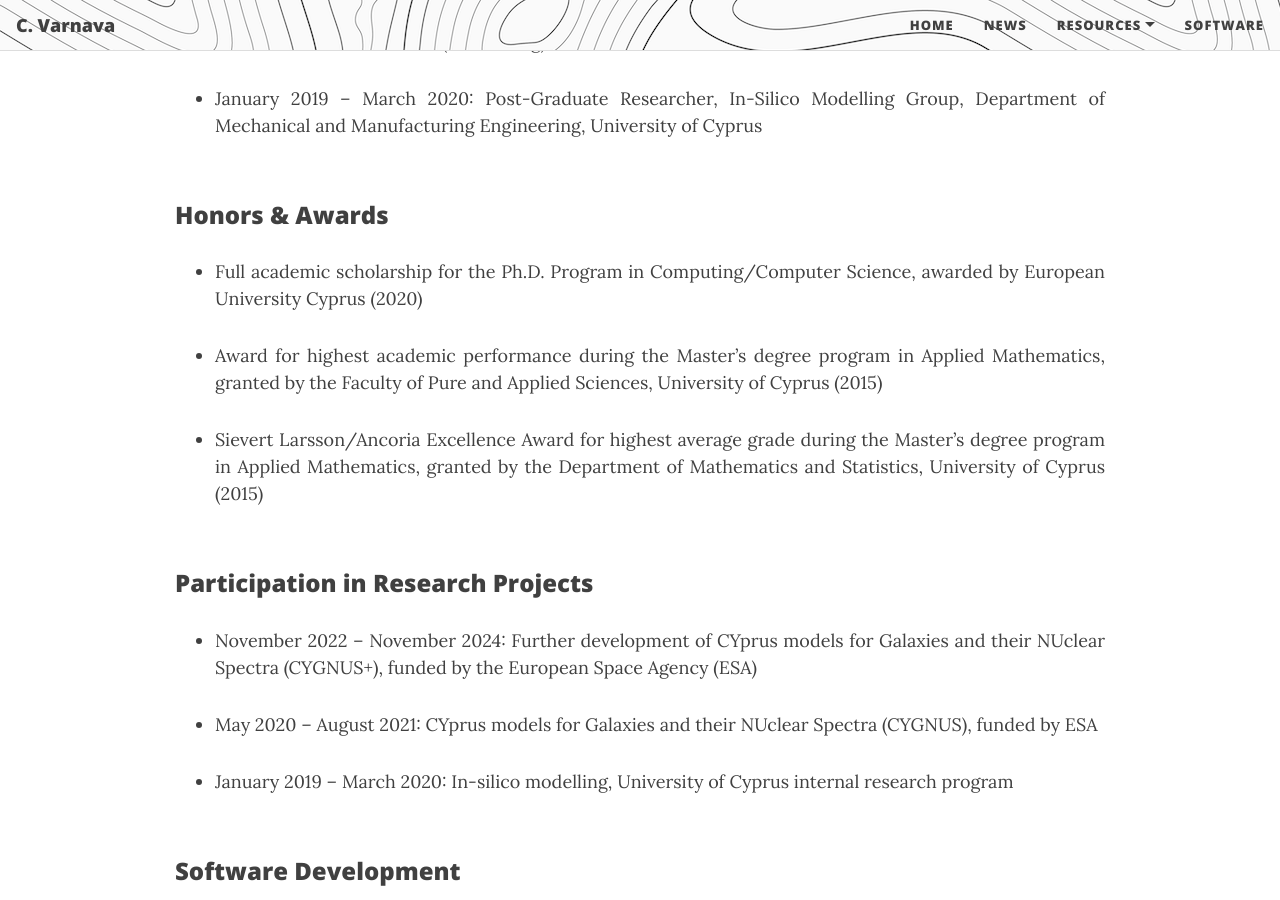
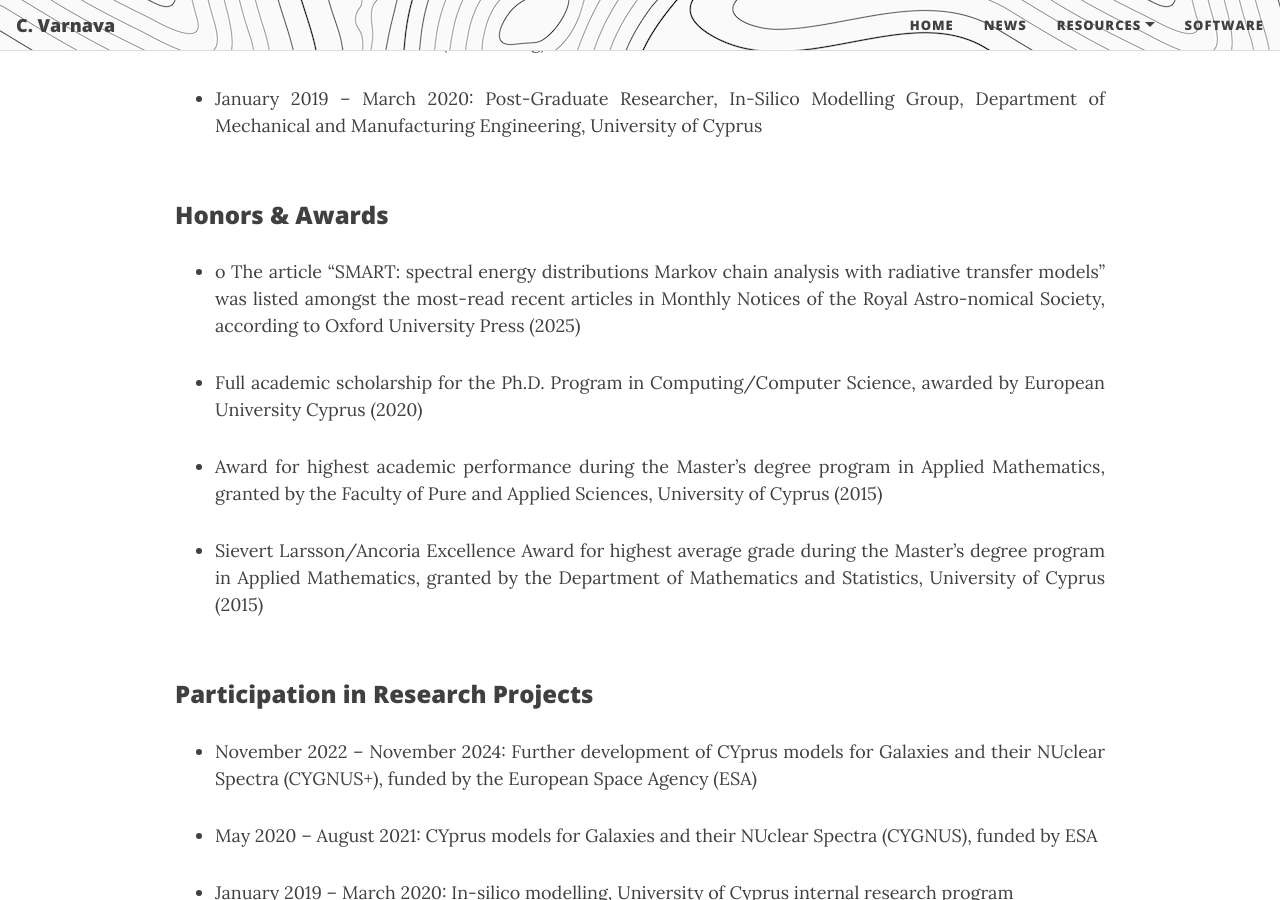
Before and after one commit to ch-var/ch-var.github.io, a Jekyll site: the page built from cv.html, in a window 1280 px wide and 900 px high, scrolled down 1122 px. Built offline with Jekyll 4.4.1, drawn with Linux system fonts in a browser that asks for light colours; formulas are drawn with MathJax 3.

Commit message:
Update cv.html

```diff
--- a/cv.html
+++ b/cv.html
@@ -49,6 +49,8 @@
 <br>
 <p style="font-family: var(--header-font); font-weight: 800; line-height: 1.1; font-size: 1.5rem; margin-top: 1.25rem;">Honors & Awards</p>
 <ul>
+<li class="responsive-margin">o	The article “SMART: spectral energy distributions Markov chain analysis with radiative transfer models” was listed amongst the most-read recent articles in Monthly Notices of the Royal Astro-nomical Society, according to Oxford University Press (2025)</li>
+<p></p>
 <li class="responsive-margin">Full academic scholarship for the Ph.D. Program in Computing/Computer Science, awarded by European University Cyprus (2020)</li>
 <p></p>
 <li class="responsive-margin">Award for highest academic performance during the Master’s degree program in Applied Mathematics, granted by the Faculty of Pure and Applied Sciences, University of Cyprus (2015)</li>
```
